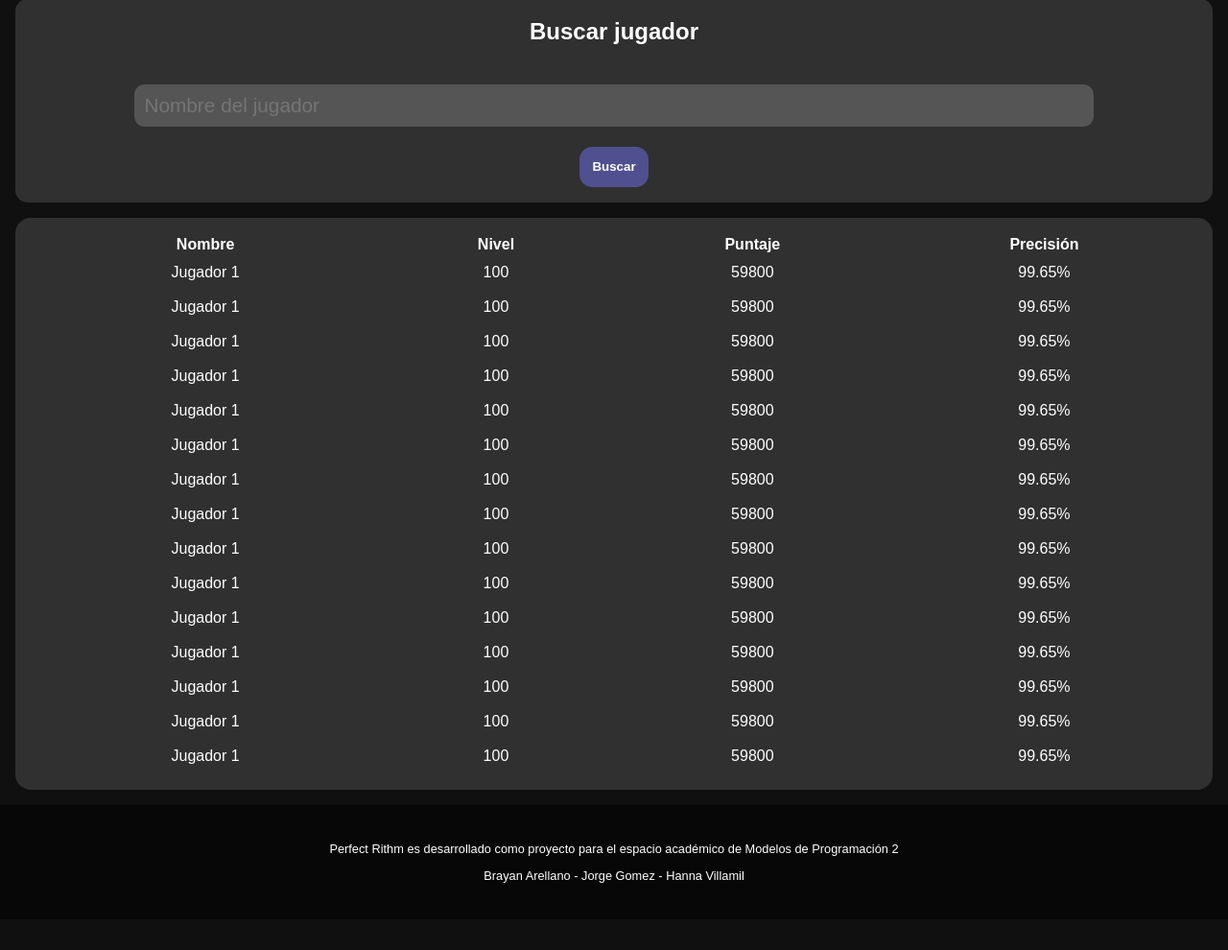
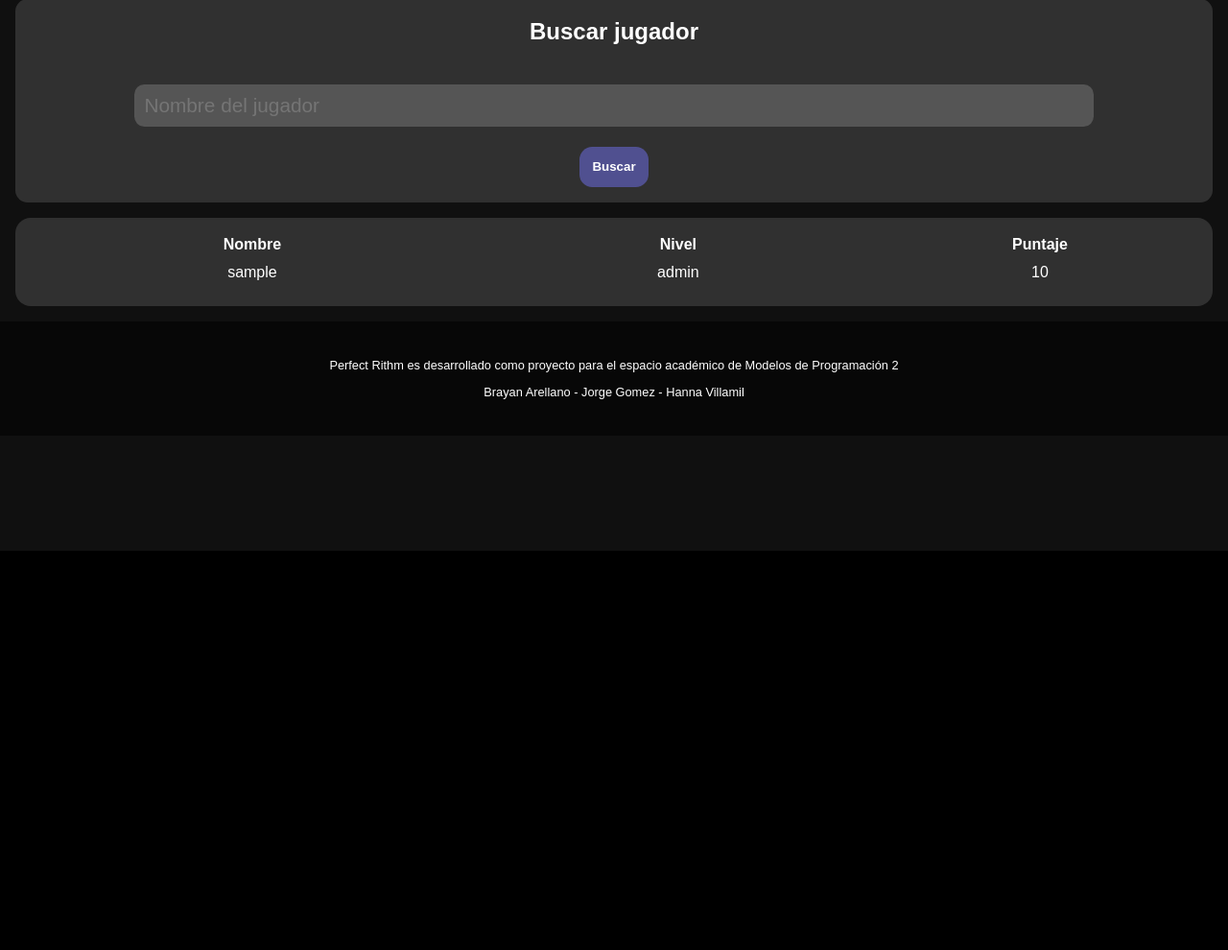
Before and after one commit to bs-arellano/perfectRithm, a Flask app: page /leaderboard in a window 1280 px wide. Shown: the part 226-1216 px from the top of the page at 96% size. After the commit the page ends 800 px from the top, so only its background shows below. Run offline with Flask 2, Linux system fonts and the light colour scheme; a database or web service that is not in the repository returns one stand-in record (values such as "Sample title"); some libraries are stand-ins or nearby versions.

Commit message:
Database
Añadida integración con base de datos para pestaña mapas, leaderboard y selección de canción

```diff
--- /dev/null
+++ b/Database.py
@@ -0,0 +1,87 @@
+import psycopg2
+
+db_user = 'postgres'
+db_password = 'hyperpro16'
+
+conn = None
+
+
+def consultar_usuarios():
+    try:
+        conn = psycopg2.connect(
+            f"dbname=Perfect_Rithm user={db_user} password={db_password}")
+        cur = conn.cursor()
+        cur.execute(
+            'SELECT U.username, U.level, U.user_score FROM usuario U ORDER by U.user_score')
+        data = cur.fetchall()
+        cur.close()
+        return data
+    except (Exception, psycopg2.DatabaseError) as error:
+        print(error)
+    finally:
+        if conn is not None:
+            conn.close()
+
+def consultar_usuario(username):
+    try:
+        conn = psycopg2.connect(
+            f"dbname=Perfect_Rithm user={db_user} password={db_password}")
+        cur = conn.cursor()
+        cur.execute(
+            f"SELECT U.username, U.level, U.user_score FROM usuario U  WHERE lower(U.username) like ('%{username}%') ORDER by U.user_score")
+        data = cur.fetchall()
+        cur.close()
+        return data
+    except (Exception, psycopg2.DatabaseError) as error:
+        print(error)
+    finally:
+        if conn is not None:
+            conn.close()
+
+def consultar_canciones():
+    try:
+        conn = psycopg2.connect(
+            f"dbname=Perfect_Rithm user={db_user} password={db_password}")
+        cur = conn.cursor()
+        cur.execute(
+            'SELECT C.cancion_id, C.cancion_name, C.artista, C.genero FROM cancion C')
+        data = cur.fetchall()
+        cur.close()
+        return data
+    except (Exception, psycopg2.DatabaseError) as error:
+        print(error)
+    finally:
+        if conn is not None:
+            conn.close()
+
+def consultar_cancion(cancion):
+    try:
+        conn = psycopg2.connect(
+            f"dbname=Perfect_Rithm user={db_user} password={db_password}")
+        cur = conn.cursor()
+        cur.execute(
+            f"SELECT C.cancion_id, C.cancion_name, C.artista, C.genero FROM cancion C WHERE C.cancion_name like ('%{cancion}%')")
+        data = cur.fetchall()
+        cur.close()
+        return data
+    except (Exception, psycopg2.DatabaseError) as error:
+        print(error)
+    finally:
+        if conn is not None:
+            conn.close()
+
+def select_song(song):
+    try:
+        conn = psycopg2.connect(
+            f"dbname=Perfect_Rithm user={db_user} password={db_password}")
+        cur = conn.cursor()
+        cur.execute(
+            f"SELECT C.url_json, C.url_media FROM cancion C WHERE C.cancion_id = '{song}'")
+        data = cur.fetchone()
+        cur.close()
+        return data
+    except (Exception, psycopg2.DatabaseError) as error:
+        print(error)
+    finally:
+        if conn is not None:
+            conn.close()
--- a/app.py
+++ b/app.py
@@ -1,11 +1,8 @@
-import psycopg2
-from flask import Flask, redirect, url_for, request, render_template
-
-db_user = 'postgres'
-db_password = 'hyperpro16'
+from flask import Flask, redirect, url_for, request, render_template, session
+import Database
 
 app = Flask(__name__)
-conn = None
+app.config['SECRET_KEY'] = 'fd6a3c8acb37fbb9e89778cd0f4db563dd1e9b4d'
 
 
 @app.route("/")
@@ -18,20 +15,31 @@ def about():
     return render_template('about.html')
 
 
-@app.route("/game")
-def game():
-    return render_template('game.html')
+@app.route("/game/<song>")
+def game(song):
+    data = Database.select_song(song)
+    if data is not None:
+        return render_template('game.html',data=data)
+    else:
+        return redirect(url_for('maps'))
 
 
-@app.route("/maps")
+@app.route("/maps", methods=['POST', 'GET'])
 def maps():
-    return render_template('maps.html')
+    if request.method=='GET':
+        data = Database.consultar_canciones()
+    if request.method=='POST':
+        data = Database.consultar_cancion(request.form['m_name'])
+    return render_template('maps.html', data = data)
 
 
-@app.route("/leaderboard")
+@app.route("/leaderboard", methods=['POST', 'GET'])
 def leaderboard():
-    return render_template('leaderboard.html')
-
+    if request.method=='GET':
+        data = Database.consultar_usuarios()
+    if request.method=='POST':
+        data = Database.consultar_usuario(request.form['u_name'])
+    return render_template('leaderboard.html', data=data)
 
 @app.route("/profile")
 def profile():
@@ -41,24 +49,6 @@ def profile():
 @app.route("/login", methods=['POST', 'GET'])
 def login():
     if request.method == 'GET':
-        return render_template('login.html')
+        return render_template("login.html")
     if request.method == 'POST':
-        username = request.form['user']
-        password = request.form['password']
-        try:
-            conn = psycopg2.connect(
-                f"dbname=Perfect_Rithm user={db_user} password={db_password}")
-            cur = conn.cursor()
-            cur.execute(
-                f'SELECT username, password FROM usuario WHERE usermane == "{username}"')
-            user = cur.fetchone()
-            cur.close()
-            if (username == user[1] and password == user[3]):
-                return redirect(url_for("/"))
-            else:
-                return redirect(url_for("login"))
-        except (Exception, psycopg2.DatabaseError) as error:
-            print(error)
-        finally:
-            if conn is not None:
-                conn.close()
+        return redirect(url_for("index"))
--- a/templates/game.html
+++ b/templates/game.html
@@ -39,6 +39,10 @@
 		<label id="score"></label>
 		<div id='game_canvas'></div>
 	</article>
+	<script type="text/javascript">
+		var notes = ('{{data[0]}}')
+		var song = ('{{data[1]}}')
+	</script>
 	<script src="{{ url_for('static',filename='scripts/phaser.js')}}" type="text/javascript"></script>
 	<script src="{{ url_for('static',filename='scripts/juego.js')}}" type="text/javascript"></script>
 </body>
--- a/templates/leaderboard.html
+++ b/templates/leaderboard.html
@@ -38,8 +38,8 @@
 	<section id="leaderboard">
 		<div id="search">
 			<h2>Buscar jugador</h2>
-			<form id="search_form">
-				<input type="text" placeholder="Nombre del jugador">
+			<form id="search_form" method="POST">
+				<input name="u_name" id="u_name" type="text" placeholder="Nombre del jugador">
 			</form>
 			<button type="submit" form="search_form" value="Submit">Buscar</button>
 		</div>
@@ -49,98 +49,14 @@
 					<th>Nombre</th>
 					<th>Nivel</th>
 					<th>Puntaje</th>
-					<th>Precisión</th>
 				</tr>
+				{%for d in data%}
 				<tr>
-					<td>Jugador 1</td>
-					<td>100</td>
-					<td>59800</td>
-					<td>99.65%</td>
+					<td>{{ d[0] }}</td>
+					<td>{{ d[1] }}</td>
+					<td>{{ d[2] }}</td>
 				</tr>
-				<tr>
-					<td>Jugador 1</td>
-					<td>100</td>
-					<td>59800</td>
-					<td>99.65%</td>
-				</tr>
-				<tr>
-					<td>Jugador 1</td>
-					<td>100</td>
-					<td>59800</td>
-					<td>99.65%</td>
-				</tr>
-				<tr>
-					<td>Jugador 1</td>
-					<td>100</td>
-					<td>59800</td>
-					<td>99.65%</td>
-				</tr>
-				<tr>
-					<td>Jugador 1</td>
-					<td>100</td>
-					<td>59800</td>
-					<td>99.65%</td>
-				</tr>
-				<tr>
-					<td>Jugador 1</td>
-					<td>100</td>
-					<td>59800</td>
-					<td>99.65%</td>
-				</tr>
-				<tr>
-					<td>Jugador 1</td>
-					<td>100</td>
-					<td>59800</td>
-					<td>99.65%</td>
-				</tr>
-				<tr>
-					<td>Jugador 1</td>
-					<td>100</td>
-					<td>59800</td>
-					<td>99.65%</td>
-				</tr>
-				<tr>
-					<td>Jugador 1</td>
-					<td>100</td>
-					<td>59800</td>
-					<td>99.65%</td>
-				</tr>
-				<tr>
-					<td>Jugador 1</td>
-					<td>100</td>
-					<td>59800</td>
-					<td>99.65%</td>
-				</tr>
-				<tr>
-					<td>Jugador 1</td>
-					<td>100</td>
-					<td>59800</td>
-					<td>99.65%</td>
-				</tr>
-				<tr>
-					<td>Jugador 1</td>
-					<td>100</td>
-					<td>59800</td>
-					<td>99.65%</td>
-				</tr>
-				<tr>
-					<td>Jugador 1</td>
-					<td>100</td>
-					<td>59800</td>
-					<td>99.65%</td>
-				</tr>
-				<tr>
-					<td>Jugador 1</td>
-					<td>100</td>
-					<td>59800</td>
-					<td>99.65%</td>
-				</tr>
-				<tr>
-					<td>Jugador 1</td>
-					<td>100</td>
-					<td>59800</td>
-					<td>99.65%</td>
-				</tr>
+				{%endfor%}
 			</table>
 		</section>
 
```
Also changed, not shown: Perfect Rithm.sql (+21 -20 lines), static/scripts/juego.js (+14 -14 lines), templates/login.html (+6 -2 lines), templates/maps.html (+8 -5 lines).
